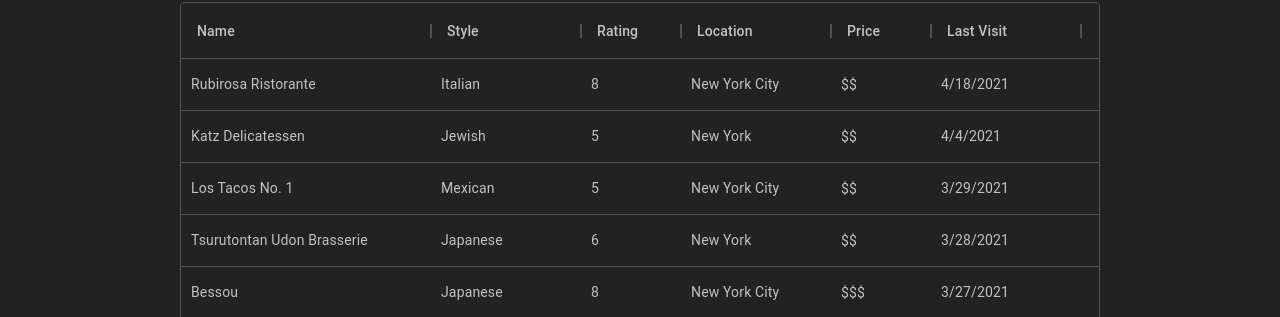
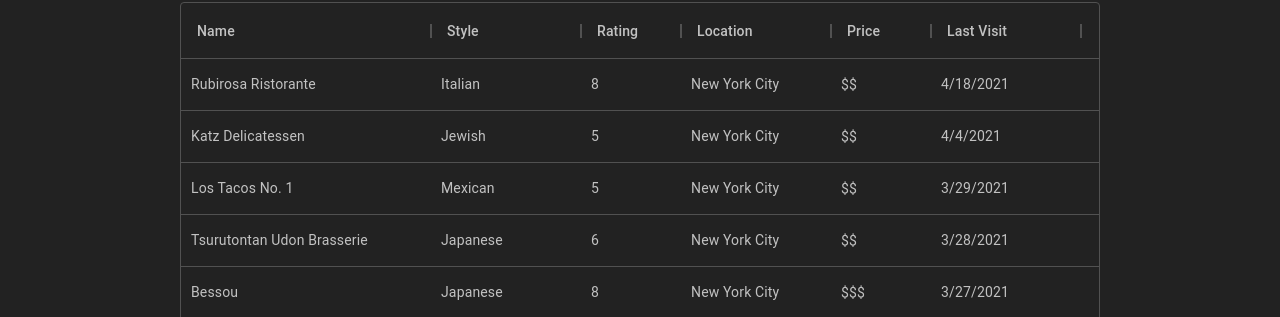
Before and after one commit to jyu/jyu.github.io, a React (Create React App) app: page /food in a window 1280 px wide. Shown: the part 197-514 px from the top of the page. Built offline with nearby package versions, Linux system fonts and the light colour scheme.

Commit message:
Fix locations

```diff
--- a/src/data/restaurants.js
+++ b/src/data/restaurants.js
@@ -497,7 +497,7 @@
     id: 15,
     url: "tsurutontan",
     name: "Tsurutontan Udon Brasserie",
-    location: "New York",
+    location: "New York City",
     district: "Union Square ",
     googleMaps: "https://goo.gl/maps/L8WvvEVRTnhtMkAy7",
     rating: "6",
@@ -527,7 +527,7 @@
     id: 16,
     url: "katzdelicatessen",
     name: "Katz Delicatessen",
-    location: "New York",
+    location: "New York City",
     district: "Lower East Side ",
     googleMaps: "https://goo.gl/maps/KmETFGs8rFqXqkza8",
     rating: "5",
@@ -549,7 +549,6 @@
       "Potato Knish ($5.45) - Fried potato donut but unfortunately stale.",
       "Matzoh Ball Soup 1 Quart ($14.90) - Homey chicken broth with a Matzoh ball dumpling.",
       "Frankfurter Hot Dog ($4.95) - Tastes like a hot dog.",
-
     ],
     images: 4,
     captions: [
```
